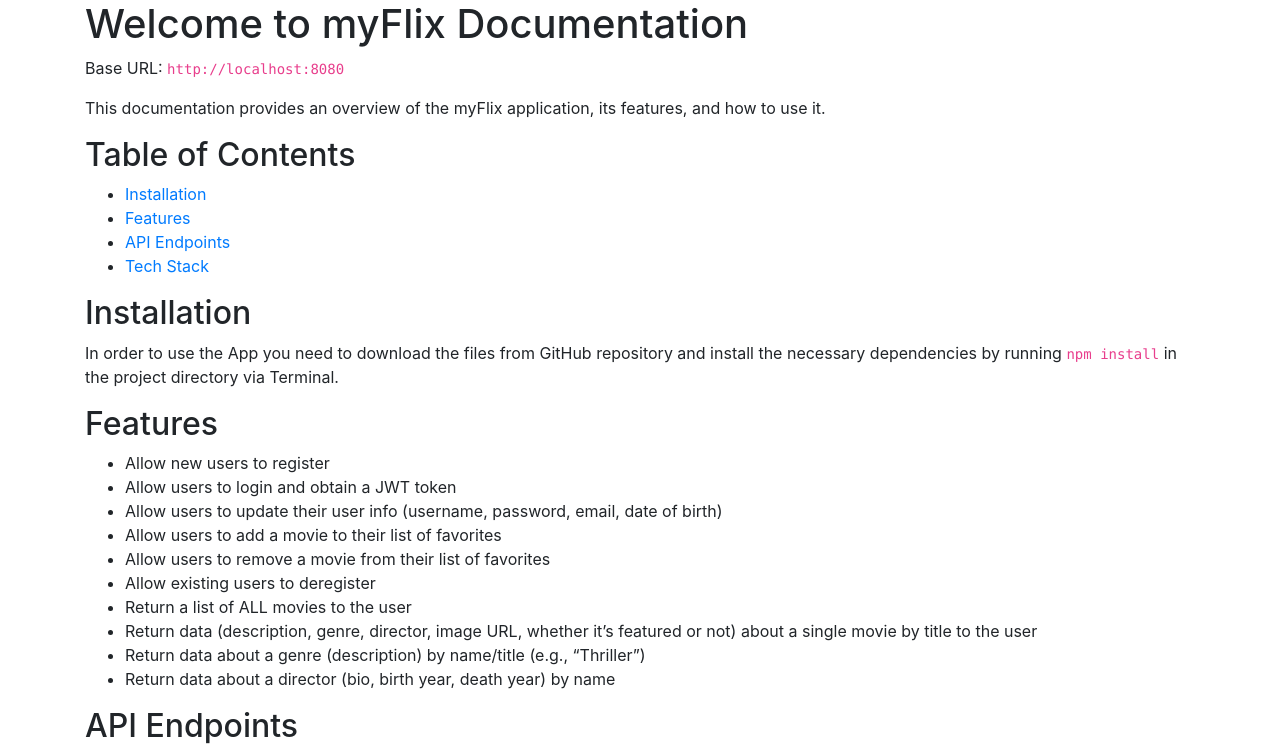
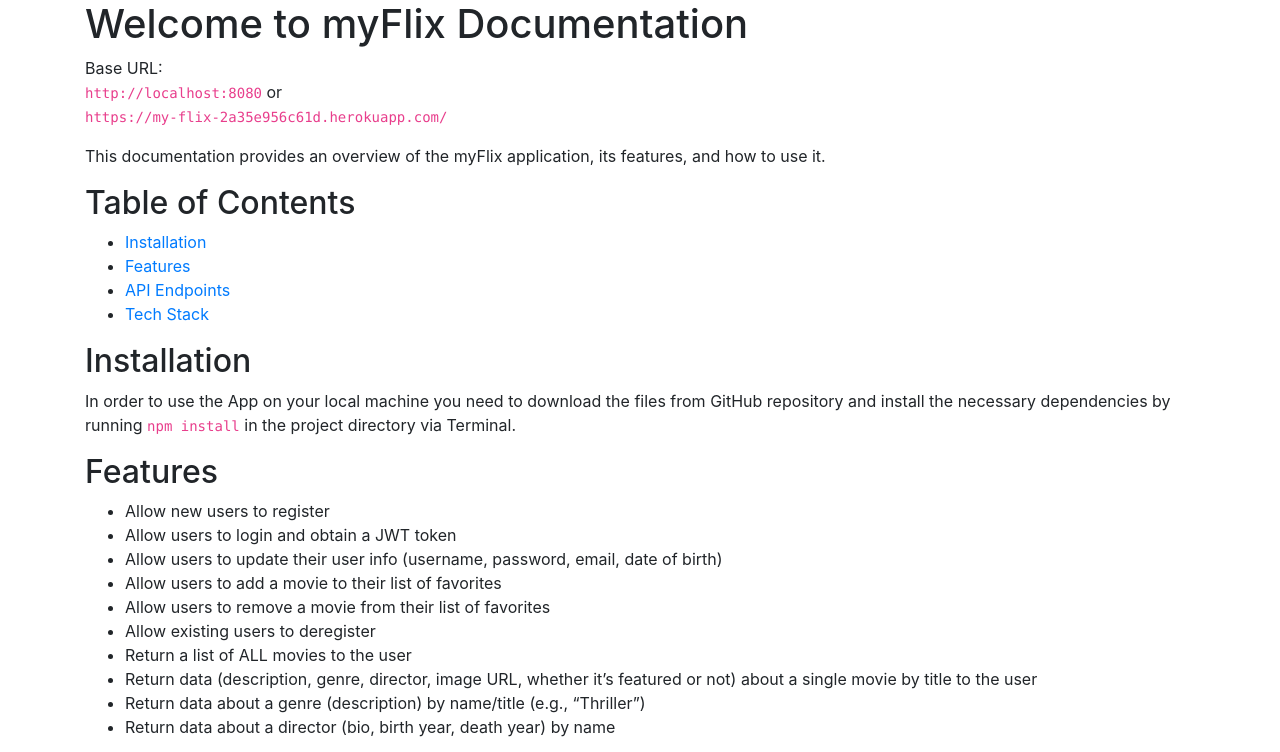
Before and after one commit to daliwa13/movie_api, a website: page public/documentation.html in a window 1280 px wide. Shown: the top 752 px of the page. Drawn offline with nearby package versions, Linux system fonts and the light colour scheme.

Commit message:
Added info about live app to documentation

```diff
--- a/public/documentation.html
+++ b/public/documentation.html
@@ -20,7 +20,9 @@
 <body>
     <div class="container">
         <h1>Welcome to myFlix Documentation</h1>
-        <p>Base URL: <code>http://localhost:8080</code></p>
+        <p>Base URL: <br>
+            <code>http://localhost:8080</code> or <br>
+            <code>https://my-flix-2a35e956c61d.herokuapp.com/</code></p>
         <p>This documentation provides an overview of the myFlix application, its features, and how to use it.</p>
         <h2>Table of Contents</h2>
         <ul>
@@ -30,7 +32,7 @@
             <li><a href="#tech-stack">Tech Stack</a></li>
         </ul>
         <h2 id="installation">Installation</h2>
-        <p>In order to use the App you need to download the files from GitHub repository and install the necessary
+        <p>In order to use the App on your local machine you need to download the files from GitHub repository and install the necessary
             dependencies by running <code>npm install</code> in the project directory via Terminal.</p>
         <h2 id="features">Features</h2>
         <ul>
```
